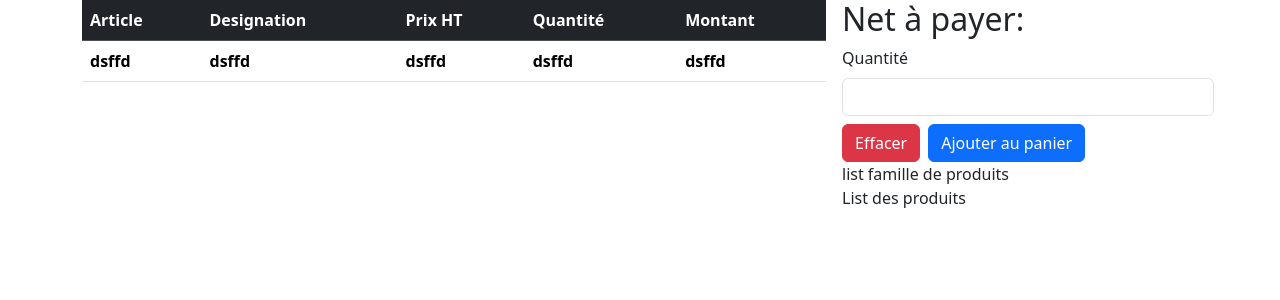
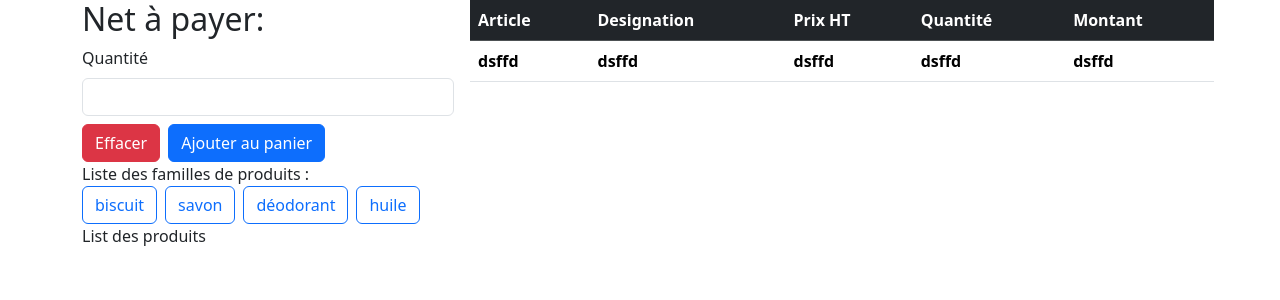
Before and after one commit to Mampionona33/Exercice_tp_caisse, a React app in the folder app/: page / in a window 1280 px wide. Shown: the top 300 px of the page. Built offline with nearby package versions, Linux system fonts and the light colour scheme; the HTML template or start-up script is replaced by a standard one.

Commit message:
using useContext on the productfamilly list

```diff
--- a/app/src/ts/App.tsx
+++ b/app/src/ts/App.tsx
@@ -1,24 +1,62 @@
-import React from "react";
+import React, { createContext, useContext } from "react";
 import AddToCart from "./components/AddToCart";
 import Cart from "./components/Cart";
 import ProductFamilyGroupe from "./components/ProductFamilyGroupe";
 import ProductList from "./components/ProductList";
 
+export interface IProductFamilly {
+  idProdFamilly: number;
+  name: string;
+}
+
+export interface IProduct {
+  ref: number;
+  familly: IProductFamilly;
+  price: number;
+  brand: string;
+}
+
+// Création des contextes
+export const ProductFamillyContext = createContext<IProductFamilly[]>([]);
+export const ProductListContext = createContext<IProduct[]>([]);
+
 const App: React.FC = () => {
+  const productFamilies: IProductFamilly[] = [
+    { idProdFamilly: 0, name: "biscuit" },
+    { idProdFamilly: 1, name: "savon" },
+    { idProdFamilly: 2, name: "déodorant" },
+    { idProdFamilly: 3, name: "huile" },
+  ];
+
+  const productList: IProduct[] = [
+    {
+      ref: 0,
+      familly: {
+        idProdFamilly: 0,
+        name: "biscuit",
+      },
+      brand: "Bolo",
+      price: 200,
+    },
+  ];
+
   return (
-    <>
-      <div className="container-lg d-flex gap-3">
-        <div className="col-8">
-          <Cart />
-        </div>
-        <div className="col-4 d-flex flex-column">
-          <h2>Net à payer:</h2>
-          <AddToCart/>
+    <div className="container-lg d-flex gap-3">
+      <div className="col-4 d-flex flex-column">
+        <h2>Net à payer:</h2>
+        <AddToCart />
+        <ProductFamillyContext.Provider value={productFamilies}>
           <ProductFamilyGroupe />
+        </ProductFamillyContext.Provider>
+        <ProductListContext.Provider value={productList}>
           <ProductList />
-        </div>
+        </ProductListContext.Provider>
       </div>
-    </>
+      <div className="col-8">
+        <Cart />
+      </div>
+    </div>
   );
 };
+
 export default App;
--- a/app/src/ts/components/ProductFamilyGroupe.tsx
+++ b/app/src/ts/components/ProductFamilyGroupe.tsx
@@ -1,12 +1,24 @@
-import React from "react";
+import React, { useContext } from "react";
+import { ProductFamillyContext, IProductFamilly } from "../App";
 
-const ProductFamilyGroupe:React.FC =()=>{
+const ProductFamilyGroupe: React.FC = () => {
+  const productFamilies: IProductFamilly[] = useContext(ProductFamillyContext);
 
-    return(
-        <div>
-            <div>list famille de produits</div>
-        </div>
-    )
+  return (
+    <div>
+      <div>Liste des familles de produits :</div>
+      <div className="d-flex gap-2">
+        {productFamilies.map((family) => (
+          <button
+            key={family.idProdFamilly}
+            className="btn btn-outline-primary"
+          >
+            {family.name}
+          </button>
+        ))}
+      </div>
+    </div>
+  );
 }
 
 export default ProductFamilyGroupe;
```
